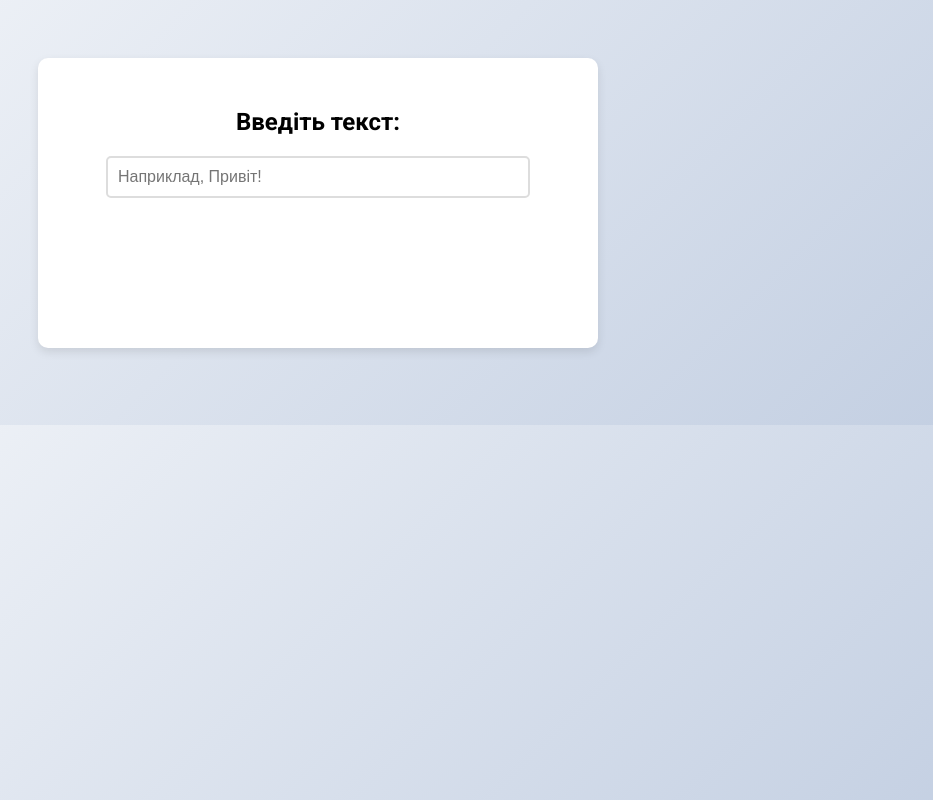
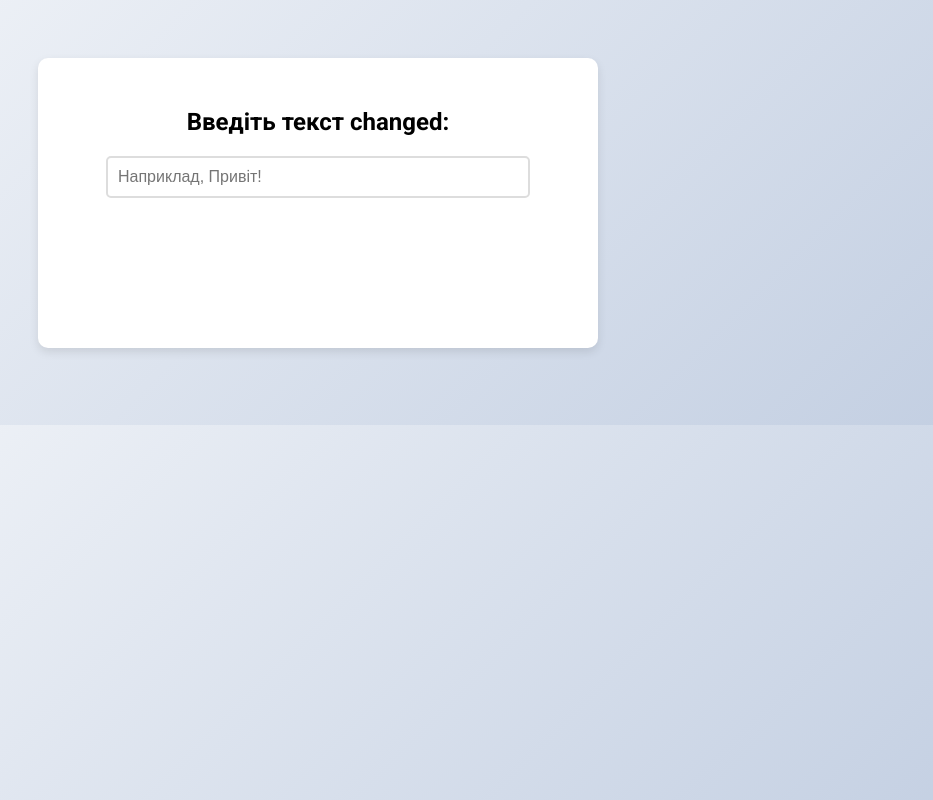
Before and after one commit to makovii/mtmiti_1, a plain HTML site: page index.html in a window 1280 px wide. Shown: the whole page, without its empty margins (322-1255 px from the left). Drawn offline with Linux system fonts and the light colour scheme.

Commit message:
make changes

```diff
--- a/index.html
+++ b/index.html
@@ -51,7 +51,7 @@
 </head>
 <body>
     <div class="container">
-        <h2>Введіть текст:</h2>
+        <h2>Введіть текст changed:</h2>
         <input type="text" id="userInput" oninput="updateText()" placeholder="Наприклад, Привіт!">
         <div class="styled-text lobster" id="lobsterText"></div>
         <div class="styled-text roboto" id="robotoText"></div>
```
